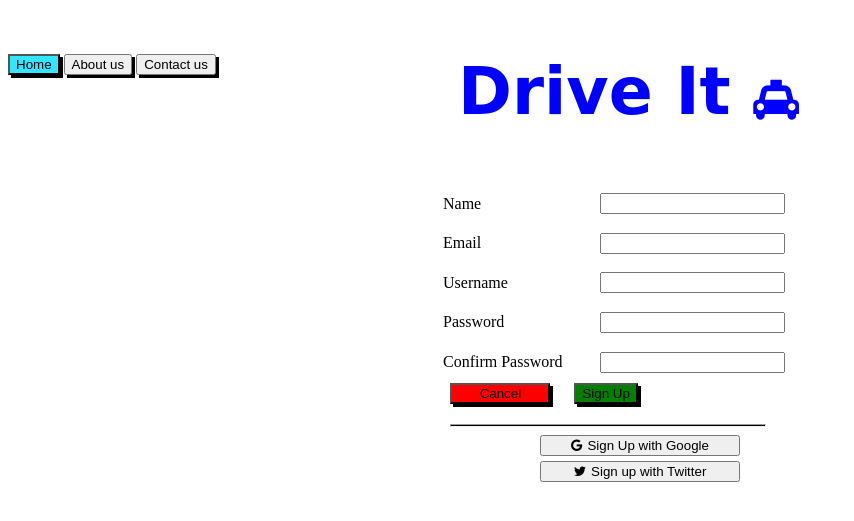
After one commit to Mhiluf/tango_with_django_project, a Django app: template templates/rango/Signup.html in a window 1280 px wide. The commit adds this page. Shown: the top 521 px of the page, without its empty margins (0-854 px from the left). Run offline with Django 3.2, Linux system fonts and the light colour scheme; the template is opened without the code that fills it, so the values that code supplies are empty; some libraries are stand-ins or nearby versions.

Commit message:
Add the Signup template and update the Index page

```diff
--- /dev/null
+++ b/templates/rango/Signup.html
@@ -0,0 +1,140 @@
+<!DOCTYPE html>
+
+<html>
+	<head>
+		<title>Models</title>
+
+	<link rel="stylesheet" href="https://maxcdn.bootstrapcdn.com/font-awesome/4.4.0/css/font-awesome.min.css">
+		<style>
+
+		a{color:black; text-decoration:none}
+
+
+		#authenticate {position:fixed; float:left; display:inline-block;
+				margin-left:1000px;margin-right:50px;}
+
+		#divInfo {position:fixed; margin-left:0px;
+				}
+
+		.cancel {margin-left:35%;margin-right: 20px;width:100px}
+
+		.signup {margin-left:20px;margin-right: 30%;width:100px}
+
+		.table{ width:400px;height:200px;margin-left: auto;
+ 			 margin-right: auto;}
+
+		.altSign{margin-left: auto;
+ 			 margin-right: auto;display:block; width:200px}
+
+		nav {height:100px}
+
+		main{margin-top:400px;}
+
+
+		</style>
+	</head>
+	<body>
+		<header>
+		</header>
+
+		<nav>
+
+			<div id="divInfo">
+					<button style="box-shadow:3px 3px black;background-color:#33E6FF;"><a href="Index.html">Home</a></button>
+
+					<button style="box-shadow:3px 3px black;"><a href="">About us</a></button>
+
+					<button style="box-shadow:3px 3px black;"><a href="">Contact us</a></button>
+
+
+			</div>
+
+
+
+		<main style="margin-top:10px;">
+
+			<h1 style="color:blue; margin-left:450px;font-size:65px;font-family:cursive;">Drive It
+
+						<i style="color:blue;font-size:40px;"class="fa fa-taxi"></i></h1>
+
+
+
+
+			<div>
+
+				<form>
+
+					<table class="table">
+						<tr>
+							<td>
+								<label for="name" >Name</label>
+							</td>
+							<td>
+								<input type="text" id="name" name="Name">
+							</td>
+						</tr>
+						<tr>
+							<td>
+								<label for="email" >Email</label>
+							</td>
+							<td>
+								<input type="email" id="email" name="Email">
+							</td>
+						</tr>
+						<tr>
+							<td>
+								<label for="username">Username</label>
+							</td>
+							<td>
+								<input type="text" id="username" name="Userame">
+							</td>
+						</tr>
+						<tr>
+							<td>
+								<label for="password">Password</label>
+							</td>
+							<td>
+								<input type="password" id="password" name="Password">
+							</td>
+						</tr>
+						<tr>
+							<td>
+								<label for="confirm">Confirm Password</label>
+							</td>
+							<td>
+								<input type="password" id="confirm" name="Confirm">
+							</td>
+						</tr>
+					</table>
+				</form>
+
+
+			</div>
+
+			<div>
+					<button class="cancel" style="box-shadow:3px 3px black;background-color:red;color:white"><a href="">Cancel</a></button>
+
+					<button class="Signup" style="box-shadow:3px 3px black;background-color:green;"><a href="">Sign Up</a></button>
+
+					<hr style="margin-left:35%;margin-right: 40%; margin-top:20px; height:1px; background-color: black">
+
+			</div>
+
+			<div  >
+
+					<div >
+						<button class="altSign" style="margin-bottom:5px"><a href="https://accounts.google.com/ServiceLogin/webreauth?sacu=1&passive=1209600&acui=0&flowName=GlifWebSignIn&flowEntry=ServiceLogin">
+							<i class="fa fa-google" aria-hidden="true" style="margin-right:5px;"></i>Sign Up with Google</a></button>
+					</div>
+
+					<div >
+						<button class="altSign" style="margin-top:5px"><a href="https://twitter.com/i/flow/login?input_flow_data=%7B%22requested_variant%22%3A%22eyJsYW5nIjoiZW4tZ2IifQ%3D%3D%22%7D">
+							<i class="fa fa-twitter" aria-hidden="true" style="margin-right:5px;"></i>Sign up with Twitter</a></button>
+					</div>
+
+
+			</div>
+
+
+		</main>
+	</body>
--- a/templates/rango/index.html
+++ b/templates/rango/index.html
@@ -57,7 +57,7 @@
 
 				<button style="box-shadow:3px 3px black;background-color:#33E6FF;"><a href="">Login</a></button>
 
-				<button style="box-shadow:3px 3px black;"><a href="">Signup</a></button><i class="fas fa-car-alt"></i>
+				<button style="box-shadow:3px 3px black;"><a href="Signup.html">Signup</a></button><i class="fas fa-car-alt"></i>
 
 			</div>
 
@@ -85,7 +85,7 @@
 			<p>We deal with all sort of exotic cars. You can place your order straight away by searching for your prefered car!
 			<p>Place your <strong><a href="">Call</strong></a> today from any location and get your car delivered with a cheap shiping
 			</div>
-			<h1 style="color:blue; margin-left:300px;font-size:65px;font-family:cursive;">Drive It!
+			<h1 style="color:blue; margin-left:300px;font-size:65px;font-family:cursive;">Drive It
 
 				<i style="color:blue;font-size:40px;"class="fa fa-taxi"></i>
 
```
